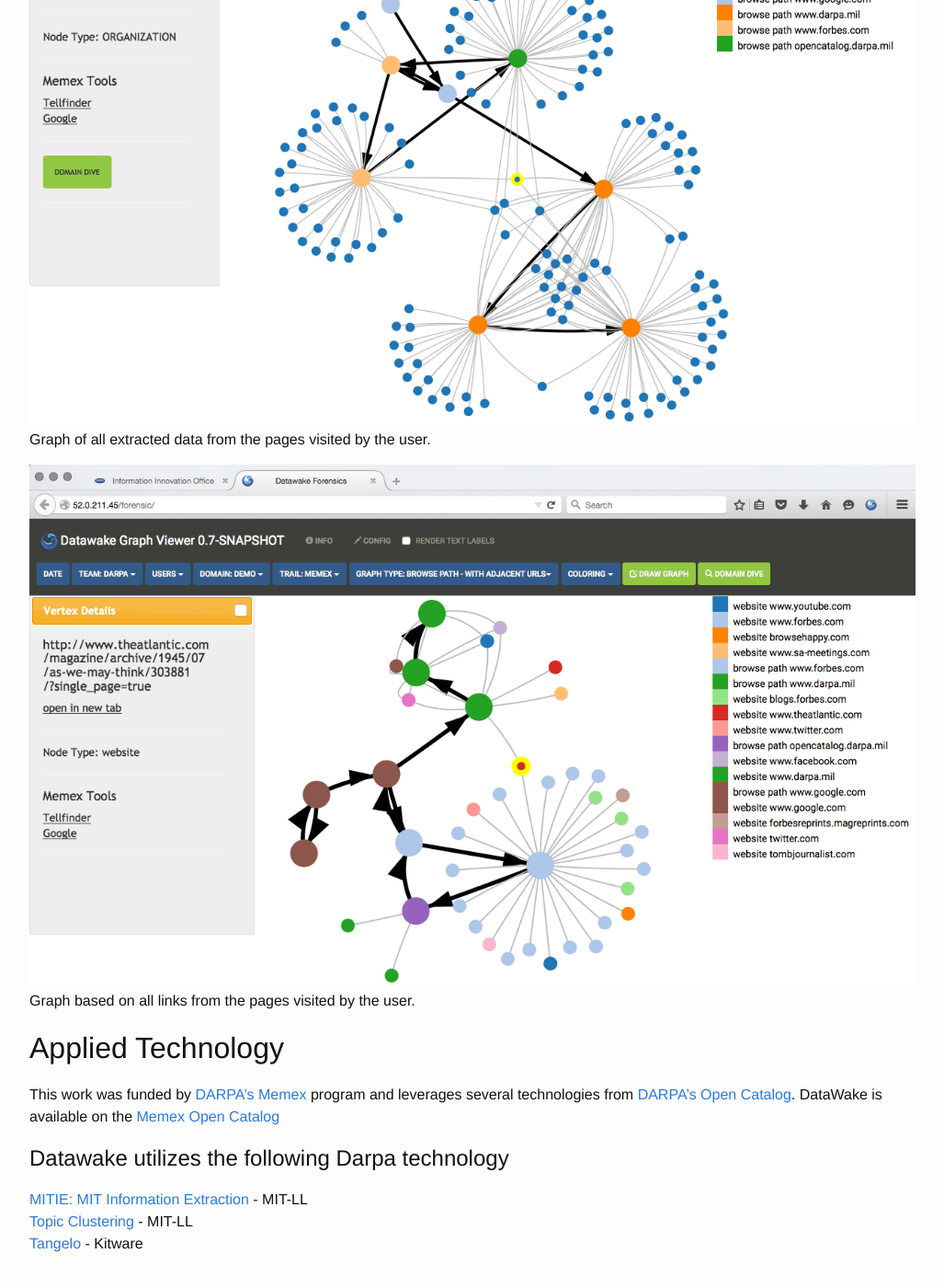
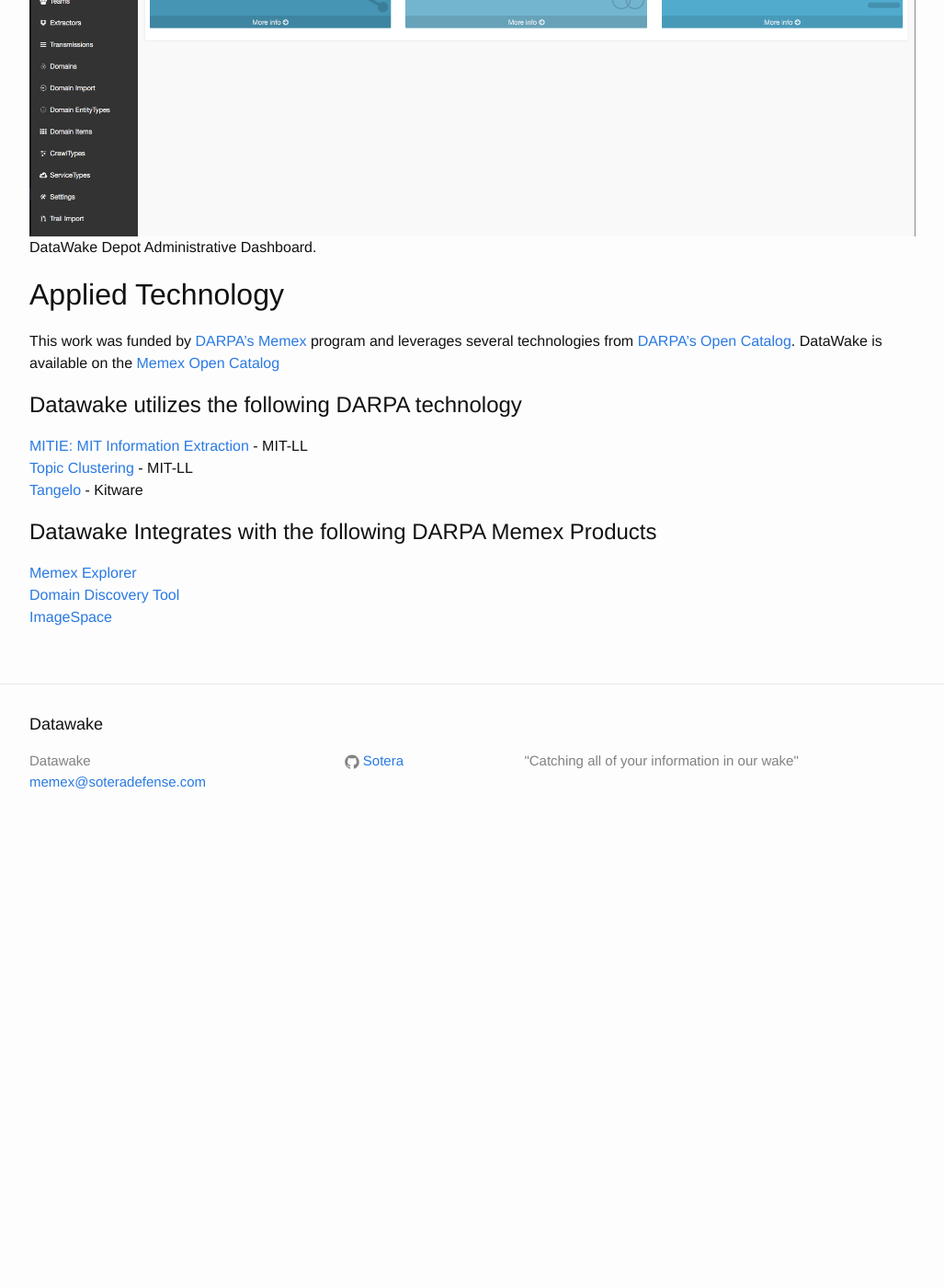
Before and after one commit to Sotera/Datawake, a Jekyll site: the page built from index.md, in a window 1280 px wide and 1400 px high, scrolled down 1307 px. Shown: the whole window at 92% size, without its empty margins (126-1153 px from the left). Built offline with Jekyll 4.4.1, drawn with Linux system fonts in a browser that asks for light colours; Markdown is read by kramdown in place of the engine named in the settings; after the commit the page ends 2228 px from its top, so only the background shows below that.

Commit message:
updating for Datawake Depot

```diff
--- a/index.md
+++ b/index.md
@@ -15,9 +15,8 @@
 ![Build Forensic Graph](img/buildGraph.png)
 Graph of all extracted data from the pages visited by the user.
 
-
-![Forensic View](img/forensic.png)
-Graph based on all links from the pages visited by the user.
+![Datawake Depot](img/datawakeDepot.png)
+DataWake Depot Administrative Dashboard.
 
 ## Applied Technology  ##
 This work was funded by [DARPA's
@@ -25,7 +24,12 @@
 and leverages several technologies from [DARPA's Open
 Catalog](http://www.darpa.mil/opencatalog/).  DataWake is available on the [Memex Open Catalog](http://www.darpa.mil/opencatalog/MEMEX.html)
 
-# Datawake utilizes the following Darpa technology #
+# Datawake utilizes the following DARPA technology #
 [MITIE: MIT Information Extraction](https://github.com/mitll/MITIE) - MIT-LL
 [Topic Clustering](https://github.com/mitll/topic-clustering) - MIT-LL
 [Tangelo](http://tangelo.kitware.com) - Kitware
+
+# Datawake Integrates with the following DARPA Memex Products
+[Memex Explorer](https://github.com/memex-explorer/memex-explorer)
+[Domain Discovery Tool](https://github.com/ViDA-NYU/domain_discovery_tool)
+[ImageSpace](https://github.com/memex-explorer/image_space)
```
Also changed, not shown: demo.md (+2 -4 lines), img/buildGraph.png, img/datawakeDepot.png (added), img/firefoxPlugin.png, img/forensic.png (deleted).
